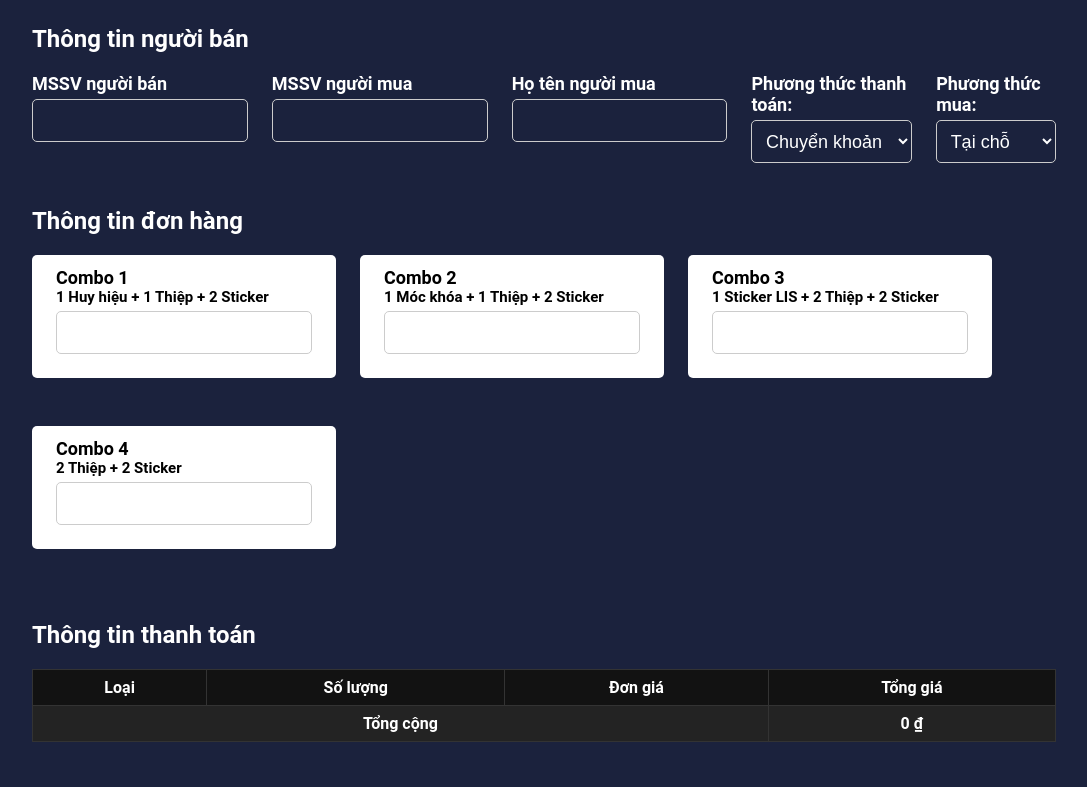
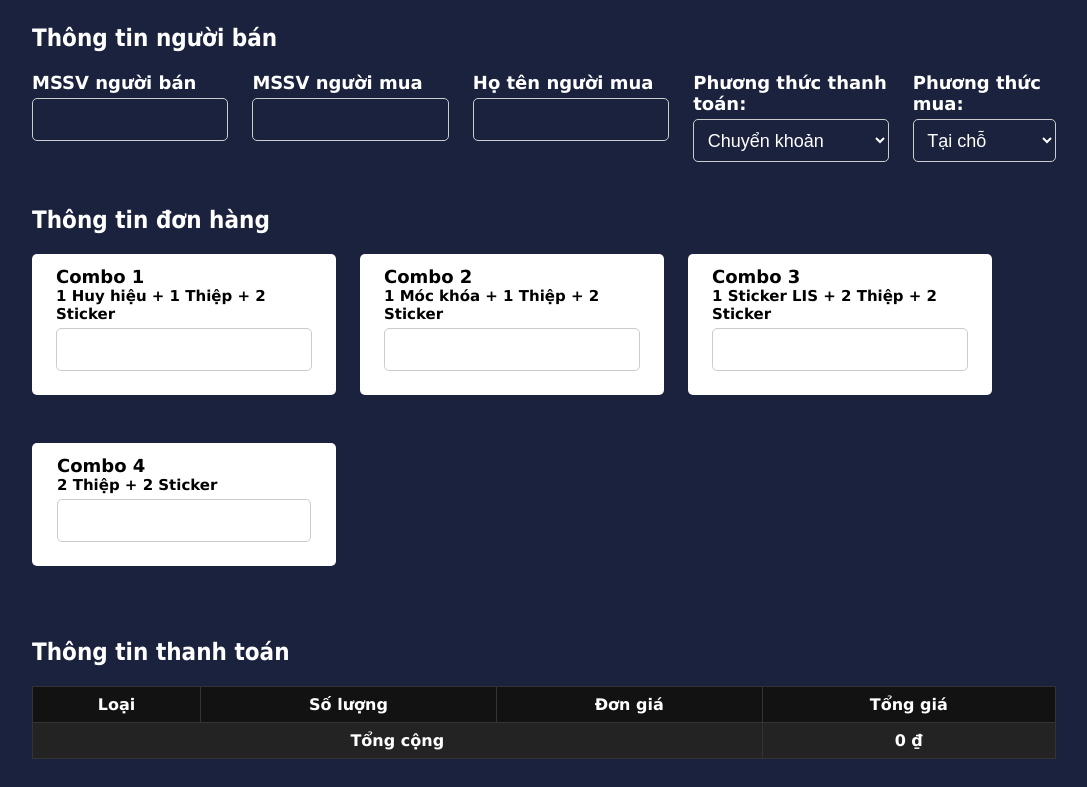
Before and after one commit to Noboroto/sab_preoder, a website: page public/index.html in a window 1280 px wide. Shown: the part 85-872 px from the top of the page, without its empty margins (96-1183 px from the left). Drawn offline with Linux system fonts and the light colour scheme.

Commit message:
Update styles.css

```diff
--- a/public/styles.css
+++ b/public/styles.css
@@ -1,14 +1,16 @@
 body {
     background-color: rgb(27, 34, 61);
-    font-family: 'Roboto', 'Open Sans', 'Inter', 'Lucida Sans', 'Lucida Sans Regular', 'Lucida Grande', 'Lucida Sans Unicode', Geneva, Verdana, sans-serif;
+    font-family:'Lucida Sans', 'Lucida Sans Regular', 'Lucida Grande', 'Lucida Sans Unicode', Geneva, Verdana, sans-serif;
     margin: 0 0;
     font-size: 16px;
 }
 
 h1, h2, h3, h4, h5, h6, p, label, span, input, table, button {
-    font-family: 'Roboto', 'Open Sans', 'Inter', 'Lucida Sans', 'Lucida Sans Regular', 'Lucida Grande', 'Lucida Sans Unicode', Geneva, Verdana, sans-serif;
+    color: rgb(255, 255, 255)
+}
 
-    color: rgb(255, 255, 255)
+h1, h2, h3, h4, h5, h6 {
+		font-family: Tahoma, 'Lucida Sans', 'Lucida Sans Regular', 'Lucida Grande', 'Lucida Sans Unicode', Geneva, Verdana, sans-serif;
 }
 
 h1 {
```
